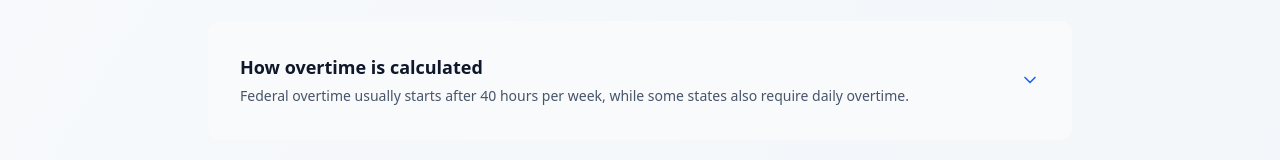
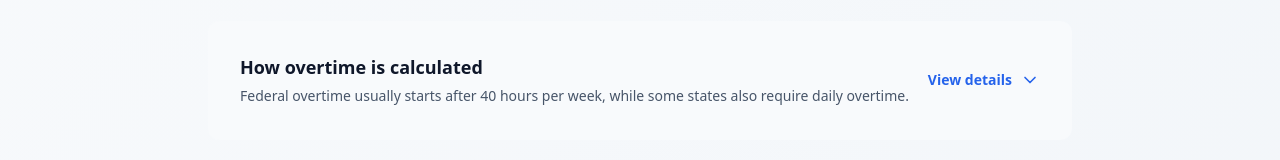
Before and after one commit to kikaifabrik-flow/stateovertime, a Next.js app: page / in a window 1280 px wide. Shown: the part 743-903 px from the top of the page. Built offline with nearby package versions, Linux system fonts and the light colour scheme.

Commit message:
Add view details label

```diff
--- a/src/app/page.tsx
+++ b/src/app/page.tsx
@@ -355,9 +355,11 @@ export default function Home() {
                 some states also require daily overtime.
               </span>
             </span>
+            <span className="flex shrink-0 items-center gap-2 text-sm font-semibold text-blue-600">
+              <span>View details</span>
               <svg
                 aria-hidden="true"
-              className="h-5 w-5 shrink-0 text-blue-600 transition-transform group-open:rotate-180"
+                className="h-5 w-5 transition-transform group-open:rotate-180"
                 fill="none"
                 viewBox="0 0 24 24"
                 stroke="currentColor"
@@ -365,6 +367,7 @@ export default function Home() {
               >
                 <path strokeLinecap="round" strokeLinejoin="round" d="m6 9 6 6 6-6" />
               </svg>
+            </span>
           </summary>
           <div className="prose prose-sm text-slate-600 space-y-2 mt-4">
             <p>
```
Lines whose indentation alone changed are shown as unchanged.
